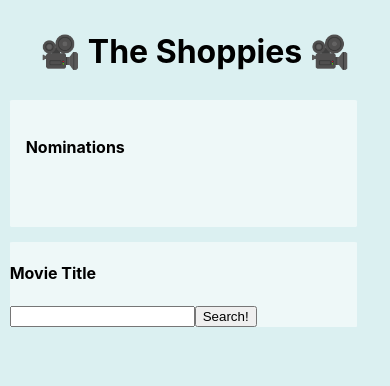
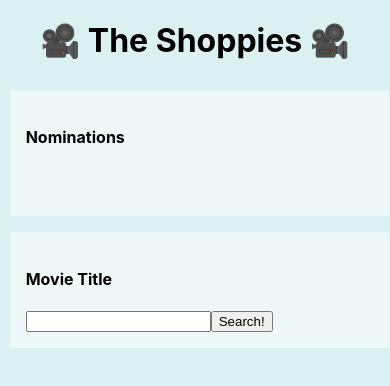
Before and after one commit to Luke-Berzins/movie_nominations, a React (Create React App) app: page / in a window 390 px wide. Shown: the top 386 px of the page. Built offline with nearby package versions, Linux system fonts and the light colour scheme.

Commit message:
removing redundant code and spacing

```diff
--- a/src/components/App.js
+++ b/src/components/App.js
@@ -10,7 +10,7 @@ function App() {
 
   return (
     <div className="App">
-      <h1 className="App__h1">🎥 The Shoppies 🎥</h1>
+      <h1>🎥 The Shoppies 🎥</h1>
       {Object.keys(nominationList).length === 5 &&
         <span className="App__span">Thank you for your selections! 5 is the maximum.</span>}
         <div className="AppLists">
--- a/src/components/NominationDisplay.js
+++ b/src/components/NominationDisplay.js
@@ -4,11 +4,9 @@ import './styles/listContainer.css'
 
 export default function NominationDisplay(props) {
 
-
-
     return (
         <section className="listContainer">
-            <h4 className="listContainer__h4"> Nominations</h4>
+            <h4> Nominations</h4>
             <ul>
                 <NominationList
                     nominationList={props.nominationList}
--- a/src/components/NominationList.js
+++ b/src/components/NominationList.js
@@ -1,14 +1,10 @@
 import React from 'react'
-
 import NominationListItem from './NominationListItem'
 
 export default function NominationList(props) {
 
-
-
     return (
-
-        <section className="nominationList">
+        <section>
             {Object.keys(props.nominationList).map((nominatedMovie, index) => {
                 return <NominationListItem
                     key={index}
--- a/src/components/NominationListItem.js
+++ b/src/components/NominationListItem.js
@@ -1,7 +1,6 @@
 import React from 'react'
 
 export default function NominationListItem(props) {
-
 
     const handleCancel = (cancelled) => {
         const {[cancelled] : value, ...newNominations} = props.nominationList
--- a/src/components/SearchBar.js
+++ b/src/components/SearchBar.js
@@ -5,13 +5,9 @@ export default function SearchBar(props) {
 
     return (
         <div>
-            <div className="searchHeading">
-            <h4 className="searchHeading__h4">Movie Title</h4>
-            {props.submitting && <img alt="loading" src="./reel.svg" className="searchHeading__img--spinner"/>}
-            </div>
-            <div>
-            {props.error && <p>{props.error}</p>}
-            </div>
+            <h4 className="listContainer__h4">Movie Title</h4>
+                {props.submitting && <img alt="loading" src="./reel.svg" className="loading-image"/>}
+                {props.error && <p>{props.error}</p>}
             <form onSubmit={props.handleSubmit}>
                 <input
                 type="search"
--- a/src/components/SearchItem.js
+++ b/src/components/SearchItem.js
@@ -2,12 +2,9 @@ import React from 'react'
 
 export default function SearchItem(props) {
 
-
-
     const handleNominate = (movieInfo) => {
         props.setNominationList({...props.nominationList, [props.id] : movieInfo})
     }
-
 
     return (
         <li>
@@ -23,6 +20,5 @@ export default function SearchItem(props) {
                     "year" : props.year})}>
                 Nominate!</button>}
         </li>
-
     )
 }
--- a/src/components/SearchList.js
+++ b/src/components/SearchList.js
@@ -1,9 +1,7 @@
 import React from 'react'
 import SearchItem from './SearchItem'
 
-
 export default function SearchList(props) {
-
 
     return props.searchResults.map((searchItem, index) => {
 
@@ -14,7 +12,6 @@ export default function SearchList(props) {
                 year={searchItem.Year}
                 setNominationList={props.setNominationList}
                 nominationList={props.nominationList}
-
         />
     })
 }
--- a/src/components/styles/App.css
+++ b/src/components/styles/App.css
@@ -5,13 +5,15 @@
   background-color: rgba(190, 228, 229, 0.548);
   display: flex;
   flex-direction: column;
-
   align-items: center;
 }
 
-.App__h1 {
-  margin-top: 0;
-  padding-top: 2rem;
+.App__span {
+  background-color: rgba(84, 196, 172, 0.349);
+  width: 90%;
+  border-radius: 1rem;
+  text-align: center;
+  padding: 1rem;
 }
 
 .AppLists {
@@ -22,22 +24,9 @@
   padding: 1rem;
 }
 
-.App__span {
-  background-color: rgba(84, 196, 172, 0.349);
-  width: 90%;
-  border-radius: 1rem;
-  text-align: center;
-  padding: 1rem;
-}
-
 @media only screen and (max-width: 800px) {
   .App {
     height: 140vh;
-    width: 100vw;
-    max-width: 100%;
-    background-color: rgba(190, 228, 229, 0.548);
-    display: flex;
-    flex-direction: column;
     align-self: start;
   }
 
@@ -49,11 +38,7 @@
     margin: 0;
   }
 
-  .App__span {
-    max-width: 90%;
-  }
-
   li {
-    font-size: xx-small;
+    font-size: small;
   }
 }
--- a/src/components/styles/SearchBar.css
+++ b/src/components/styles/SearchBar.css
@@ -1,7 +1,3 @@
-.searchHeading {
-    display: flex;
-}
-
 @keyframes rotation {
     from {
       transform: rotate(0deg);
@@ -11,11 +7,10 @@
     }
   }
 
-.searchHeading__h4 {
-    margin-right: 1rem;
-}
-
-.searchHeading__img--spinner {
+.loading-image {
     width: 10%;
     animation: rotation 2s infinite linear;
+    display: block;
+    margin-left: auto;
+    margin-right:auto;
 }
--- a/src/components/styles/listContainer.css
+++ b/src/components/styles/listContainer.css
@@ -6,27 +6,15 @@
     background-color: #ffffff88;
     border-radius: 5%;
     margin: 2rem;
-}
-
-.listContainer__h4 {
     padding: 1rem;
 }
 
-
 @media only screen and (max-width: 800px) {
 
-
-
-
     .listContainer{
-        display: flex;
-        flex-direction: column;
-        align-items: flex-start;
         width: 90%;
         max-width: 100%;
-        background-color: #ffffff88;
         border-radius: 1%;
         margin: 2%;
     }
-
-  }
+}
```
